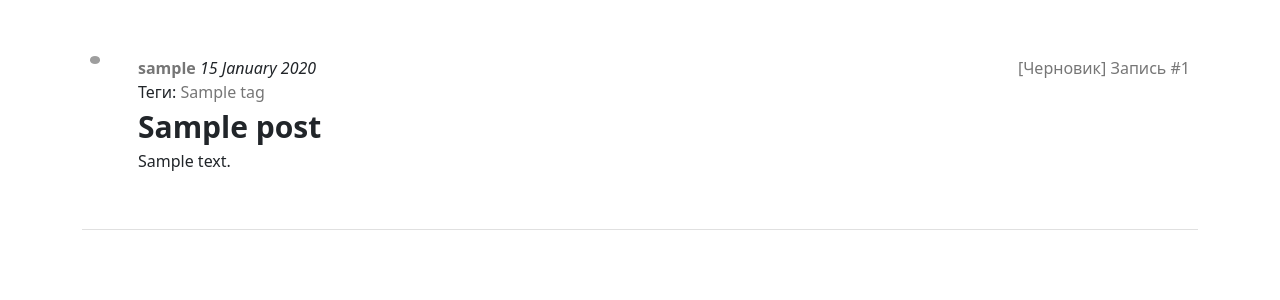
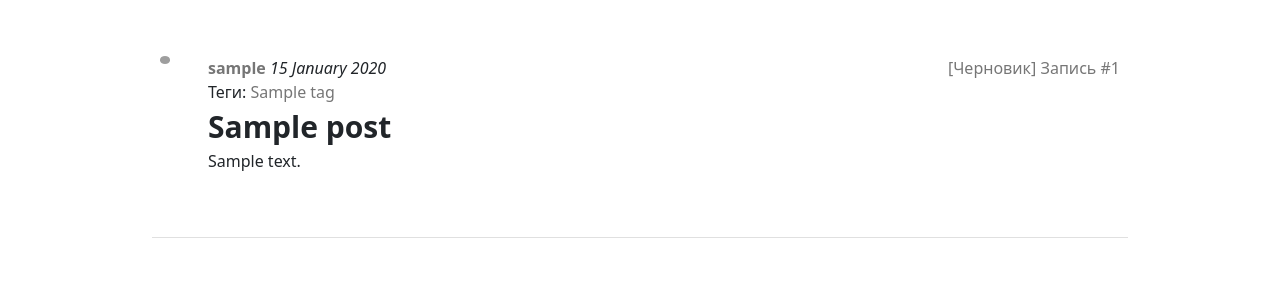
Before and after one commit to andschir/blog-flask, a Flask app: page /post/1 in a window 1280 px wide. Shown: the part 70-370 px from the top of the page. Run offline with Flask 3, Linux system fonts and the light colour scheme; tables that the repository leaves empty hold one stand-in row (values such as "Sample post"); parts of the project's set-up code (start-up, migrations or seed data) failed here and were passed over; some libraries are stand-ins or nearby versions; grey boxes are pictures that could not be loaded.

Commit message:
improving page laytout; adding modals for post images

```diff
--- a/app/main/views.py
+++ b/app/main/views.py
@@ -21,6 +21,8 @@ from PIL import Image, ImageDraw, ImageFont
 
 def add_copyright(response, filepath, fontpath, ext):
     photo = Image.open(response)
+    # to save 'png' as 'jpeg'
+    # photo = photo.convert('RGB')
     w, h = photo.size
     ratio = w / h
     copy_width = 13
@@ -37,15 +39,17 @@ def add_copyright(response, filepath, fontpath, ext):
     copy_drawing = ImageDraw.Draw(copy_image)
     copy_drawing.text((0, 0), text, font=font)
 
-    copy_image = copy_image.resize((int(w * copy_width / 100), int(w * copy_width / 100 / ratio)),
-                                   resample=Image.HAMMING)
+    if w > 500:
+        copy_image = copy_image.resize((int(w * copy_width / 100), int(w * copy_width / 100 / ratio)),
+                                       resample=Image.HAMMING)
 
-    text_w, text_h = copy_image.size
-    position = w - text_w - int(w * 0.05), h - text_h
+    copy_w, copy_h = copy_image.size
+    position = w - copy_w - int(w * 0.05), h - text_h if w < 500 else h - copy_h
 
     photo.paste(copy_image, position, copy_image.convert('RGBA'))
 
-    photo.save(filepath, format=ext.upper(), subsampling=0, quality='web_maximum')
+    file_format = 'JPEG' if ext.lower() == 'jpg' else ext.upper()
+    photo.save(filepath, format=file_format, subsampling=0, quality='web_maximum')
 
 
 @main.route('/', methods=['GET', 'POST'])
--- /dev/null
+++ b/app/static/scripts/add_ImageModals.js
@@ -0,0 +1,32 @@
+$(document).ready(function(){
+  // Adding modals  to Post images
+  function* enumerate(iterable) {
+    let i = 0;
+
+    for (const x of iterable) {
+        yield [i, x];
+        i++;
+    }
+  }
+
+  var imageList = document.querySelector(".post-body").getElementsByTagName('img');
+  var modalImage = document.getElementById('imageModal').querySelector(".modal-body").getElementsByTagName('img')[0];
+
+  for (var [i, image] of enumerate(imageList)) {
+    wrapper = document.createElement('div');
+
+    parent = image.parentElement;
+    parent.replaceChild(wrapper, image);
+    wrapper.appendChild(image);
+
+    div = image.parentElement;
+    div.setAttribute('data-bs-target', "#imageModal");
+    div.setAttribute('data-bs-toggle', "modal");
+    div.classList.add('imageDiv');
+  }
+
+  $(".imageDiv").click(function() {
+    src = this.getElementsByTagName('img')[0].getAttribute('src');
+    modalImage.setAttribute('src', src);
+  });
+});
--- a/app/static/scripts/goToTop.js
+++ b/app/static/scripts/goToTop.js
@@ -1,5 +1,5 @@
 $(document).ready(function () {
-    var goToTopButton = document.getElementById("gototop_button");
+    var goToTopButton = document.getElementById("gototop_btn");
     window.onscroll = function() {
         scrollFunction()
         };
@@ -10,7 +10,7 @@ $(document).ready(function () {
         goToTopButton.style.display = "none";
       }
     };
-    $("#gototop_button").click(function() {
+    $("#gototop_btn").click(function() {
         $('html,body').animate({ scrollTop: 0 }, 'fast');
         document.body.scrollTop = 0; // For Safari
     });
--- a/app/static/scripts/search_checkbox_menu.js
+++ b/app/static/scripts/search_checkbox_menu.js
@@ -1,8 +1,8 @@
 $(document).ready(function(){
-$(".search-checkbox-menu").on("change", "input[type='checkbox']", function() {
+  $(".search-checkbox-menu").on("change", "input[type='checkbox']", function() {
     $(this).closest("li").toggleClass("active", this.checked);
+  });
+  $('body').on('click', '.search-checkbox-menu', function (e) {
+    e.stopPropagation();
+  });
 });
-$('body').on('click', '.search-checkbox-menu', function (e) {
-    e.stopPropagation();
-});
-});
--- a/app/static/styles/styles.css
+++ b/app/static/styles/styles.css
@@ -7,6 +7,12 @@
 		url('../fonts/icomoon/icomoon.svg#icomoon') format('svg');
 	font-weight: normal;
 	font-style: normal;
+}
+.content-body {
+    max-width: 1000px;
+    @media (max-width: 900) {
+        max-width: 100%;
+    }
 }
 a {
     color: #767676;
@@ -168,11 +174,20 @@ input[type=search] {
     display: inline-block;
     margin: 2px;
 }
+.post-links {
+    margin-left: auto;
+    justify-content: center;
+}
 .post-links > a {
     margin: 5px;
 }
 .post-links > a:hover {
     color: #DC7B86;
+}
+.post-controls {
+  display: flex;
+  flex-wrap: wrap;
+  margin-top: 3.5rem;
 }
 
 .post-body-sizer {
@@ -236,22 +251,27 @@ input[type=search] {
     font-weight: bold;
 }
 
-#gototop_button {
+#gototop_btn {
     display: none;
     position: fixed;
-    bottom: 20px;
-    right: 30px;
+    bottom: 70px;
+    right: 20px;
     z-index: 99;
     border: none;
     outline: none;
     background-color: grey;
     color: white;
     cursor: pointer;
-    padding: 15px;
+    padding: 20px;
     border-radius: 20px;
     font-size: 18px;
 }
-
+@media (max-width: 1200px) {
+  #gototop_btn {
+    padding: 10px;
+    bottom: 10px;
+  }
+}
 #gototop_button:hover {
     background-color: #555;
 }
@@ -265,3 +285,36 @@ input[type=search] {
 .alert_success {
     background-color: #D5FFC4;
 }
+
+/* Carousel */
+// Use Bootstrap breakpoints for consistency.
+$bootstrap-sm: 576px;
+$bootstrap-md: 768px;
+$bootstrap-lg: 992px;
+$bootstrap-xl: 1200px;
+
+#gallery {
+  img {
+    height: 75vw;
+    object-fit: cover;
+
+    @media (min-width: $bootstrap-sm) {
+      height: 35vw;
+    }
+
+    @media (min-width: $bootstrap-lg) {
+      height: 18vw;
+    }
+  }
+}
+
+.carousel-item {
+  img {
+    height: 60vw;
+    object-fit: cover;
+
+    @media (min-width: $bootstrap-sm) {
+      height: 350px;
+    }
+  }
+}
--- a/app/templates/_macros.html
+++ b/app/templates/_macros.html
@@ -1,5 +1,5 @@
 {% macro pagination_widget(pagination, endpoint, fragment='') %}
-<ul class="pagination ms-auto mt-2">
+<ul class="pagination mt-2">
     <li class="{% if not pagination.has_prev %} disabled{% endif %} page-item">
         <a class="page-link" href="{% if pagination.has_prev %}{{ url_for(endpoint, page=pagination.prev_num, **kwargs) }}{{ fragment }}{% else %}#{% endif %}">
             &laquo;
--- a/app/templates/_posts.html
+++ b/app/templates/_posts.html
@@ -47,7 +107,7 @@
             {% endif %}
           </div>
         </div>
-        <div class="mt-2 showhide">
+        <div class="mt-1 showhide">
           <a href="#"></a>
         </div>
         {% elif showhide == 'show' %}
@@ -57,15 +117,14 @@
             {{ post.body }}
           {% endif %}
         {% endif %}
-        <div class="mt-2 fw-light fst-italic post-edited">
+        <div class="mt-1 fw-light fst-italic post-edited">
           {% if post.timestamp_modified.strftime('%m %d %Y %H %M %S') != post.timestamp.strftime('%m %d %Y %H %M %S') %}
             Отредактировано: {{ moment(post.timestamp_modified).fromNow() }}
           {% endif %}
         </div>
       </div>
-      <div class="container p-0">
-        <div class="d-flex mt-5 justify-content-between">
-          <div class="col-6 post-buttons">
+      <div class="container-fluid p-0 post-controls">
+        <div class="d-flex post-buttons">
           {% if current_user == post.author %}
             {% if post.status == post.STATUS_DELETED %}
               <form method="POST" action="{{ url_for('main.recover', id=post.id) }}">
@@ -104,7 +163,7 @@
             {% endif %}
           {% endif %}
         </div>
-          <div class="d-flex col-6 justify-content-end post-links">
+        <div class="d-flex post-links">
           {% if (active_page == 'index') %}
             <a href="{{ url_for('.post', id=post.id) }}">
               <span>Читать далее</span>
--- a/app/templates/base.html
+++ b/app/templates/base.html
@@ -15,20 +15,19 @@
 <script src="https://ajax.googleapis.com/ajax/libs/jqueryui/1.13.0/jquery-ui.min.js"></script>
 <script src="/static/scripts/search_checkbox_menu.js"></script>
 <script src="/static/scripts/goToTop.js"></script>
+<!--<script src="/static/scripts/add_Carousel.js"></script>-->
+<script src="/static/scripts/add_ImageModals.js"></script>
 {% endblock %}
 
 {% block navbar %}
-<nav class="navbar navbar-expand-md navbar-light bg-light">
+<nav class="navbar navbar-expand-md sticky-top navbar-light bg-light">
   <div class="container flex-wrap">
-
     <div class="mx-auto mb-2">
-    <a class="navbar-brand" href="{{ url_for('main.index') }}">BName</a>
-
-    <button class="navbar-toggler" type="button" data-bs-toggle="collapse" data-bs-target="#navbarSupportedContent" aria-controls="navbarSupportedContent" aria-expanded="false" aria-label="Toggle navigation">
-      <span class="navbar-toggler-icon"></span>
-    </button>
+      <a class="navbar-brand" href="{{ url_for('main.index') }}">BName</a>
+      <button class="navbar-toggler" type="button" data-bs-toggle="collapse" data-bs-target="#navbarSupportedContent" aria-controls="navbarSupportedContent" aria-expanded="false" aria-label="Toggle navigation">
+        <span class="navbar-toggler-icon"></span>
+      </button>
     </div>
-
     <div class="collapse navbar-collapse" id="navbarSupportedContent">
       <ul class="navbar-nav me-auto mb-2 mb-lg-0">
         <li class="nav-item">
@@ -43,7 +42,6 @@
         </li>
         {% endif %}
       </ul>
-
       <ul class="navbar-nav ms-auto mb-2 mb-lg-0">
         <li class="nav-item">
           <form class="d-flex" role="search" method="GET" action="{{ url_for('main.search') }}">
@@ -111,7 +109,7 @@
 {% endblock %}
 
 {% block content %}
-<div class="container mt-5">
+<div class="container mt-5 content-body">
     {% with messages = get_flashed_messages(with_categories=true) %}
       {% if messages %}
         {% for category, message in messages %}
@@ -124,7 +122,7 @@
     {% endwith %}
     {% block page_content %}
     {% endblock %}
-    <button id="gototop_button" aria-label="Go to top">Наверх</button>
+    <button id="gototop_btn" aria-label="Go to top">Наверх</button>
 </div>
 {% endblock %}
 
--- a/app/templates/index.html
+++ b/app/templates/index.html
@@ -31,9 +31,8 @@
   {% set showhide = 'hide' %}
   {% include '_posts.html' %}
 </div>
-<a href="#top">Go To Top</a>
 {% if pagination %}
-<div class="pagination">
+<div class="d-flex justify-content-center pagination">
   {{ macros.pagination_widget(pagination, '.index') }}
 </div>
 {% endif %}
```
Also changed, not shown: other parts of app/templates/_posts.html (+63 -4 lines), app/static/scripts/add_Carousel.js (added, +47 -0 lines), app/static/scripts/showhide.js (indentation only), 1 other file. Lines whose indentation alone changed are shown as unchanged.
